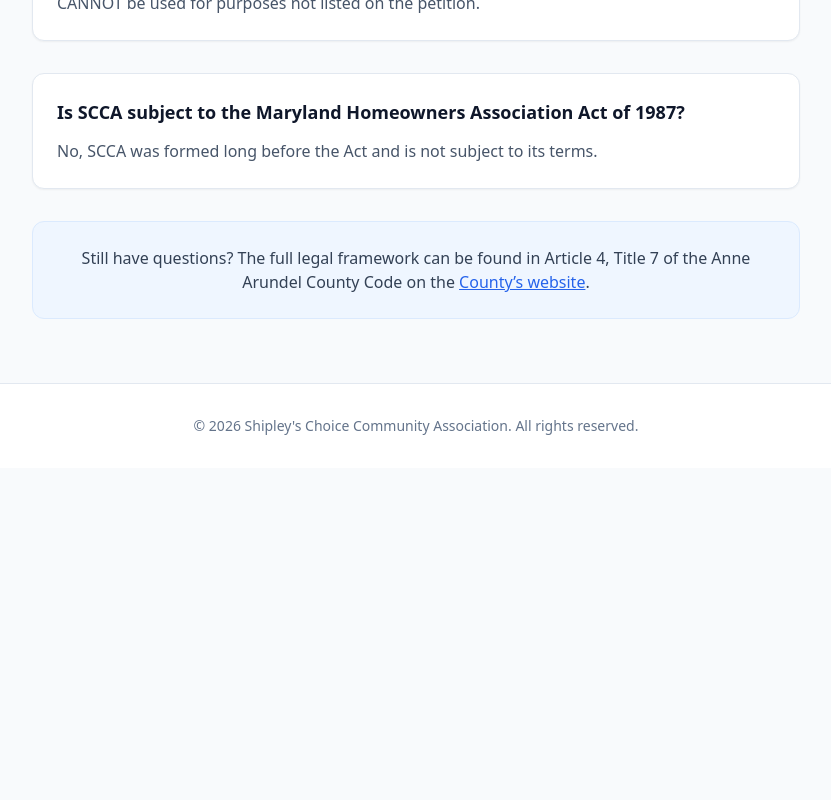
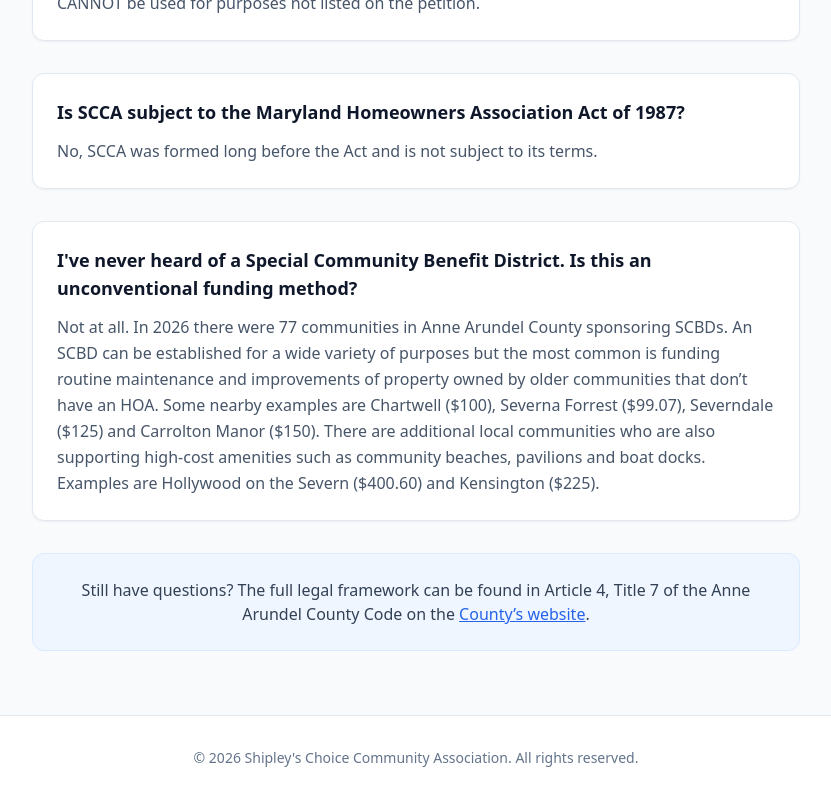
Before and after one commit to tschulmeister/scca-website, a SvelteKit app: page /why-scbd-faq in a window 1280 px wide. Shown: the part 3119-3919 px from the top of the page, without its empty margins (224-1055 px from the left). Before the commit the page ends 3587 px from the top, so only its background shows below. Built offline with nearby package versions, Linux system fonts and the light colour scheme.

Commit message:
new faq item

```diff
--- a/src/routes/why-scbd-faq/+page.svelte
+++ b/src/routes/why-scbd-faq/+page.svelte
@@ -55,6 +55,11 @@
                 "Is SCCA subject to the Maryland Homeowners Association Act of 1987?",
             answer: "No, SCCA was formed long before the Act and is not subject to its terms.",
         },
+        {
+            question:
+                "I've never heard of a Special Community Benefit District.  Is this an unconventional funding method?",
+            answer: "Not at all.  In 2026 there were 77 communities in Anne Arundel County sponsoring SCBDs.  An SCBD can be established for a wide variety of purposes but the most common is funding routine maintenance and improvements of property owned by older communities that don’t have an HOA.  Some nearby examples are Chartwell ($100), Severna Forrest ($99.07), Severndale ($125) and Carrolton Manor ($150).  There are additional local communities who are also supporting high-cost amenities such as community beaches, pavilions and boat docks.  Examples are Hollywood on the Severn ($400.60) and Kensington ($225).",
+        },
     ];
 </script>
 
```
